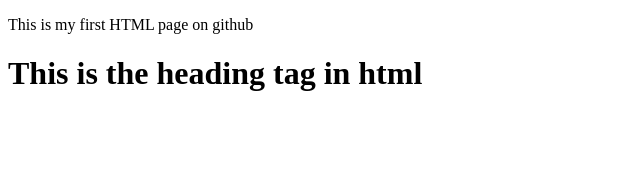
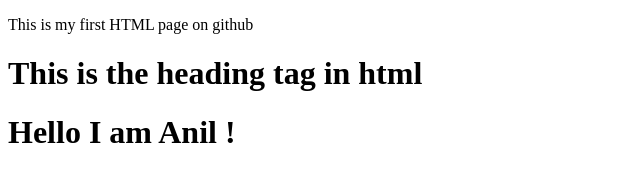
Before and after one commit to Anil-Pradhan-web/Html-demo, a plain HTML site: page index.html in a window 1280 px wide. Shown: the whole page, without its empty margins (0-640 px from the left). Drawn offline with Linux system fonts and the light colour scheme.

Commit message:
greetings

```diff
--- a/index.html
+++ b/index.html
@@ -8,5 +8,6 @@
 <body>
     <p>This is my first HTML page on github</p>
     <h1>This is the heading tag in html</h1>
+    <h1>Hello I am Anil !</h1>
 </body>
 </html>
```
